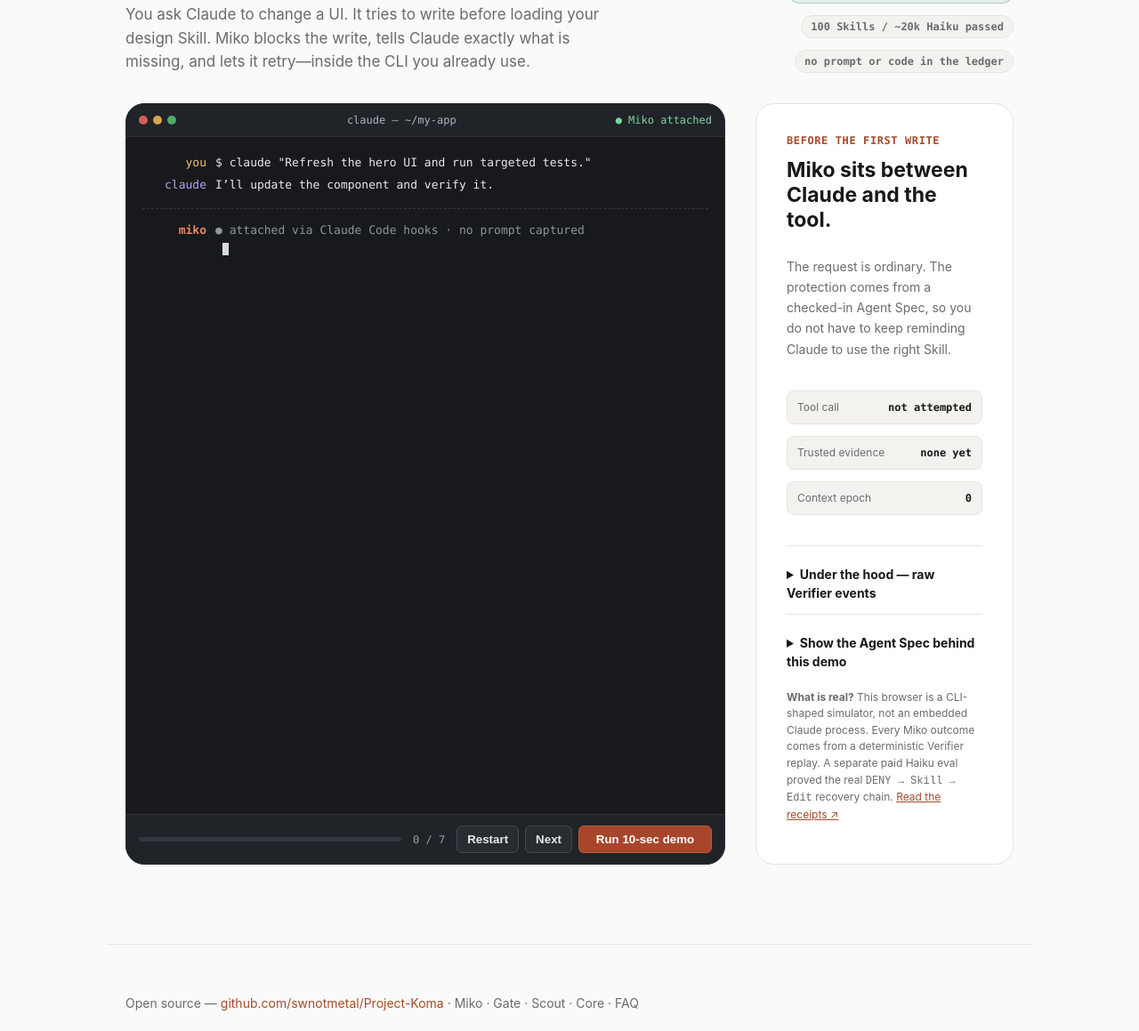
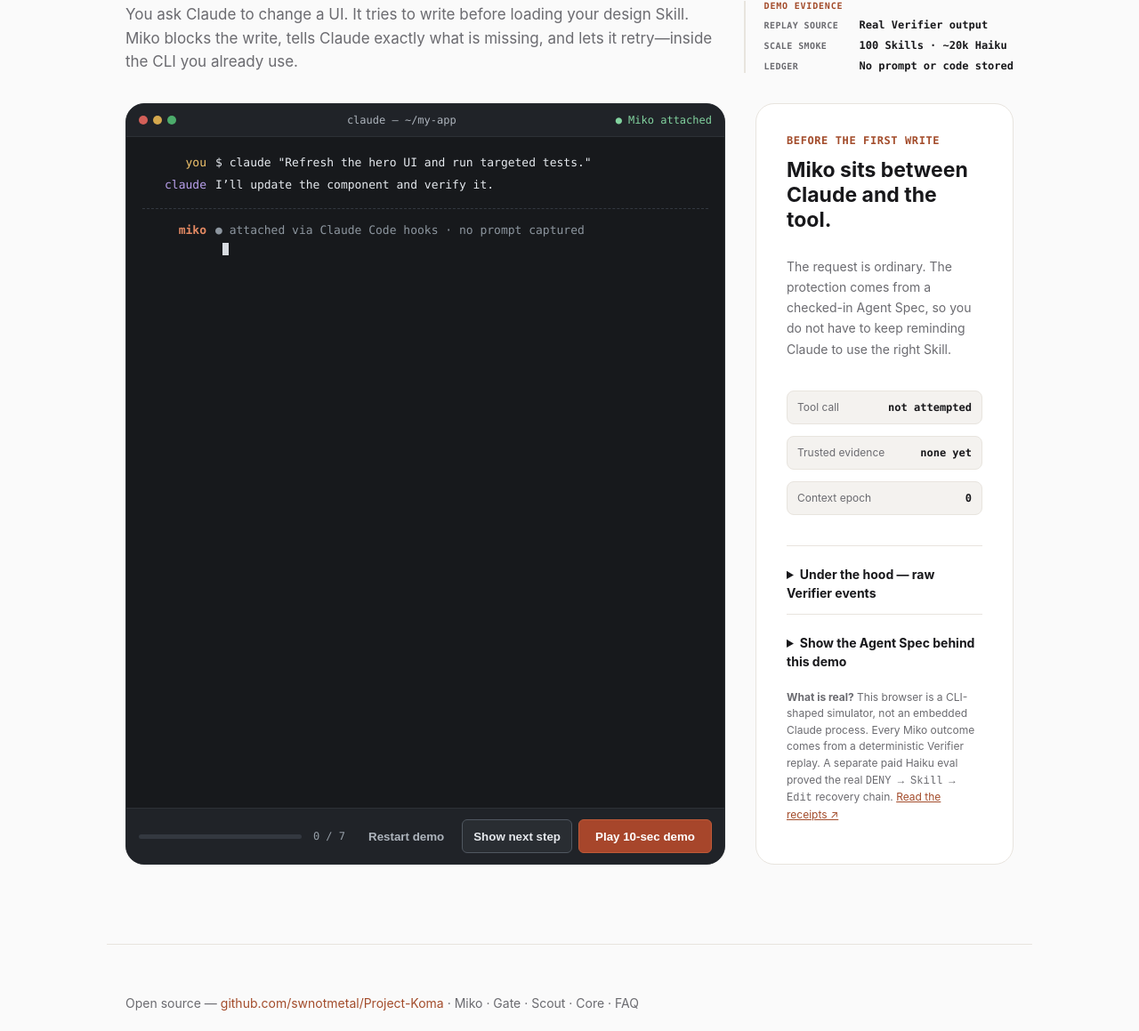
Before and after one commit to swnotmetal/Project-Koma, a website: page demo/web/public/index.html in a window 1280 px wide. Shown: the part 434-1593 px from the top of the page at 89% size. Drawn offline with Linux system fonts and the light colour scheme.

Commit message:
fix(demo): clarify Miko evidence and actions

```diff
--- a/demo/web/public/index.html
+++ b/demo/web/public/index.html
@@ -243,9 +243,13 @@
     .miko-hero { display: grid; grid-template-columns: minmax(0, 1fr) auto; gap: var(--sp-4); align-items: end; margin-bottom: var(--sp-4); }
     .miko-hero h2 { margin: 0 0 var(--sp-2); font-size: clamp(24px, 4vw, 38px); letter-spacing: -0.03em; }
     .miko-hero .lead { margin: 0; max-width: 68ch; font-size: var(--fs-md); }
-    .miko-proof { display: flex; flex-wrap: wrap; justify-content: flex-end; gap: var(--sp-2); max-width: 430px; }
-    .miko-proof span { border: 1px solid var(--border); border-radius: 999px; padding: 5px 10px; background: var(--panel-2); color: var(--muted); font: 600 var(--fs-xs) var(--mono); white-space: nowrap; }
-    .miko-proof .verified { border-color: rgba(24,122,82,0.3); color: var(--green); background: rgba(24,122,82,0.08); }
+    .miko-proof { width: min(100%, 430px); justify-self: end; padding-left: var(--sp-3); border-left: 2px solid var(--border); }
+    .miko-proof-title { display: block; margin-bottom: 7px; color: var(--accent-strong); font: 800 10px/1.2 var(--mono); letter-spacing: 0.08em; text-transform: uppercase; }
+    .miko-proof-list { display: grid; gap: 6px; margin: 0; }
+    .miko-proof-row { display: grid; grid-template-columns: 94px minmax(0, 1fr); gap: var(--sp-2); align-items: baseline; }
+    .miko-proof-row dt, .miko-proof-row dd { margin: 0; }
+    .miko-proof-row dt { color: var(--muted); font: 600 10px/1.35 var(--mono); text-transform: uppercase; letter-spacing: 0.04em; }
+    .miko-proof-row dd { color: var(--text); font: 650 var(--fs-xs)/1.4 var(--mono); }
     .miko-grid { display: grid; grid-template-columns: minmax(0, 1.45fr) minmax(290px, 0.55fr); gap: var(--sp-4); align-items: stretch; }
     .miko-terminal-panel { display: flex; flex-direction: column; padding: 0; overflow: hidden; background: #17191c; border-color: #292d32; min-height: 610px; }
     .miko-terminal-bar { display: flex; align-items: center; gap: var(--sp-2); padding: 11px 14px; border-bottom: 1px solid #2d3136; background: #202328; color: #aeb5bd; font: var(--fs-xs) var(--mono); }
@@ -287,9 +291,13 @@
     .miko-progress-fill { display: block; width: 0; height: 100%; background: #c25e38; transition: width 0.2s ease; }
     .miko-step-count { color: #969fa8; font: var(--fs-xs) var(--mono); white-space: nowrap; }
     .miko-terminal-actions { display: flex; gap: 7px; }
-    .miko-terminal-footer button { border: 1px solid #434950; border-radius: 6px; background: #292d32; color: #e6e9ed; padding: 7px 11px; cursor: pointer; font-weight: 700; }
-    .miko-terminal-footer button:hover { border-color: #c25e38; }
+    .miko-terminal-footer button { min-height: 38px; border: 1px solid #505760; border-radius: 6px; background: #292d32; color: #e6e9ed; padding: 8px 12px; cursor: pointer; font-weight: 700; }
+    .miko-terminal-footer button:hover { border-color: #c25e38; background: #32363c; }
+    .miko-terminal-footer button:focus-visible { outline: 3px solid rgba(229,138,99,0.42); outline-offset: 2px; }
+    .miko-terminal-footer button.tertiary { border-color: transparent; background: transparent; color: #aeb5bd; }
+    .miko-terminal-footer button.tertiary:hover { border-color: #434950; color: #fff; background: #292d32; }
     .miko-terminal-footer button.primary { background: #a7462b; border-color: #bf5a38; color: white; min-width: 150px; }
+    .miko-terminal-footer button.primary:hover { background: #8f3924; border-color: #cf6a47; }
     .miko-inspector { display: flex; flex-direction: column; }
     .miko-eyebrow { color: var(--accent-strong); font: 700 var(--fs-xs) var(--mono); letter-spacing: 0.05em; text-transform: uppercase; }
     .miko-explain-title { margin: var(--sp-2) 0; font-size: 23px; line-height: 1.2; }
@@ -310,7 +318,7 @@
     .miko-reality a { color: var(--accent-strong); }
     @media (max-width: 900px) {
       .miko-hero { grid-template-columns: 1fr; align-items: start; }
-      .miko-proof { justify-content: flex-start; max-width: none; }
+      .miko-proof { justify-self: start; width: 100%; }
       .miko-grid { grid-template-columns: 1fr; }
       .miko-terminal-panel { min-height: 560px; }
       .miko-terminal-body { height: 430px; }
@@ -595,11 +603,14 @@
           <h2>See Miko catch an AI agent cutting corners.</h2>
           <p class="lead">You ask Claude to change a UI. It tries to write before loading your design Skill. Miko blocks the write, tells Claude exactly what is missing, and lets it retry—inside the CLI you already use.</p>
         </div>
-        <div class="miko-proof" aria-label="Miko demo proof points">
-          <span class="verified">✓ generated by the real Verifier</span>
-          <span>100 Skills / ~20k Haiku passed</span>
-          <span>no prompt or code in the ledger</span>
-        </div>
+        <aside class="miko-proof" aria-labelledby="miko-proof-title">
+          <span class="miko-proof-title" id="miko-proof-title">Demo evidence</span>
+          <dl class="miko-proof-list">
+            <div class="miko-proof-row"><dt>Replay source</dt><dd>Real Verifier output</dd></div>
+            <div class="miko-proof-row"><dt>Scale smoke</dt><dd>100 Skills · ~20k Haiku</dd></div>
+            <div class="miko-proof-row"><dt>Ledger</dt><dd>No prompt or code stored</dd></div>
+          </dl>
+        </aside>
       </div>
 
       <div class="miko-grid">
@@ -614,9 +625,9 @@
             <div class="miko-progress-track" aria-hidden="true"><span class="miko-progress-fill" id="miko-progress-fill"></span></div>
             <span class="miko-step-count" id="miko-progress">0 / 7</span>
             <div class="miko-terminal-actions">
-              <button id="miko-reset" type="button">Restart</button>
-              <button id="miko-next" type="button">Next</button>
-              <button class="primary" id="miko-play" type="button">Run 10-sec demo</button>
+              <button class="tertiary" id="miko-reset" type="button">Restart demo</button>
+              <button id="miko-next" type="button">Show next step</button>
+              <button class="primary" id="miko-play" type="button">Play 10-sec demo</button>
             </div>
           </div>
         </section>
@@ -1528,7 +1539,7 @@
     function stopMikoReplay() {
       if (mikoTimer) clearTimeout(mikoTimer);
       mikoTimer = null;
-      mikoPlay.textContent = mikoStepIndex >= mikoSteps.length ? 'Replay again' : 'Run 10-sec demo';
+      mikoPlay.textContent = mikoStepIndex >= mikoSteps.length ? 'Replay 10-sec demo' : 'Play 10-sec demo';
     }
 
     function resetMikoReplay() {
```
Also changed, not shown: demo/web/src/MikoDemo.test.js (+5 -1 lines).
